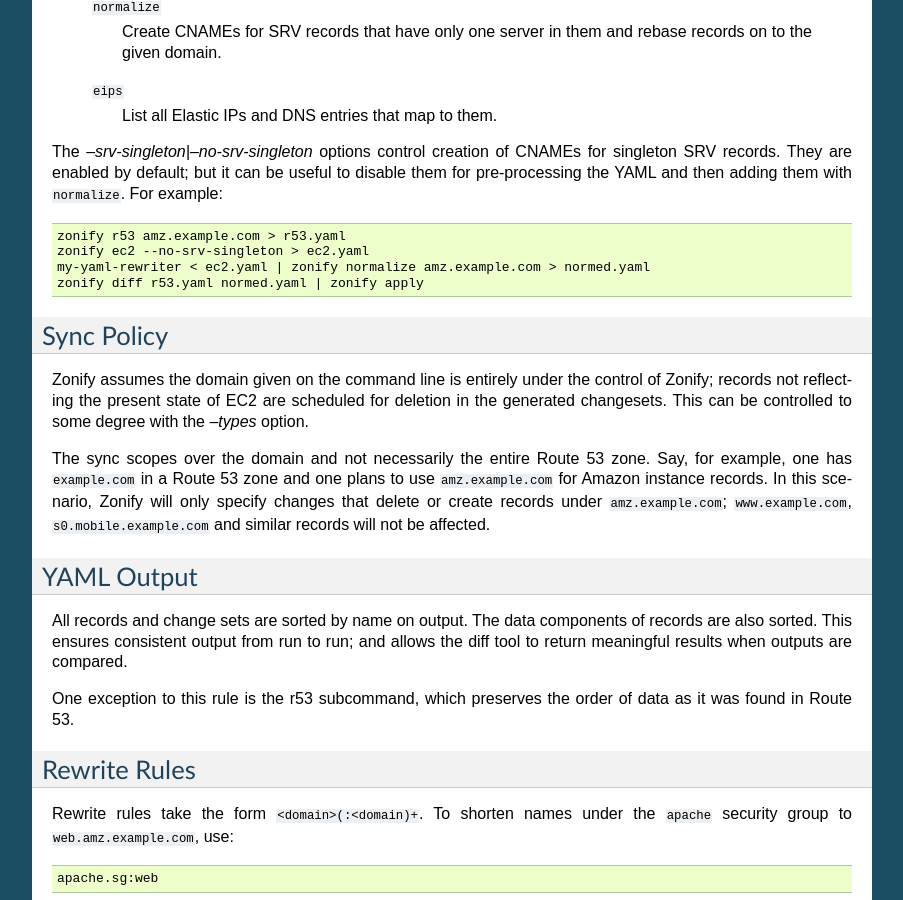
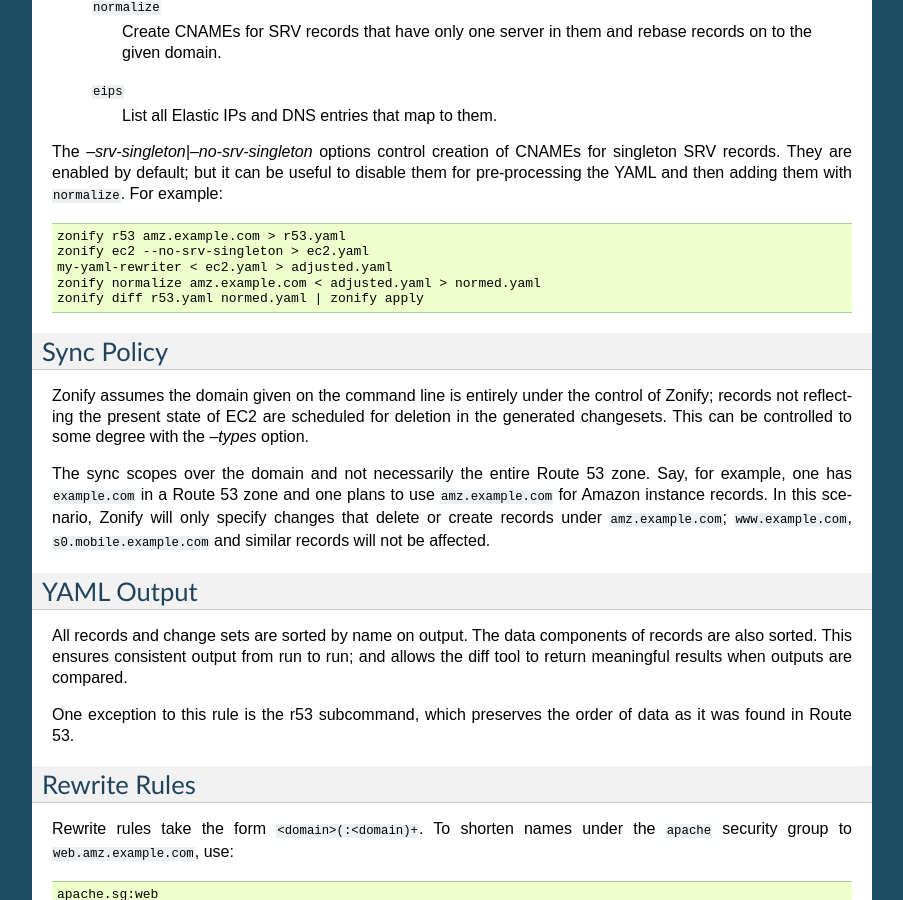
Before and after one commit to airbnb/zonify, a Sphinx documentation site: the page built from docs/source/index.rst, in a window 1280 px wide and 900 px high, scrolled down 1455 px. Shown: the whole window, without its empty margins (198-1101 px from the left). Built offline with Sphinx 7.4.7, drawn with Linux system fonts in a browser that asks for light colours.

Commit message:
Reformat long line.

```diff
--- a/docs/source/index.rst
+++ b/docs/source/index.rst
@@ -98,7 +98,8 @@ to disable them for pre-processing the YAML and then adding them with
 
   zonify r53 amz.example.com > r53.yaml
   zonify ec2 --no-srv-singleton > ec2.yaml
-  my-yaml-rewriter < ec2.yaml | zonify normalize amz.example.com > normed.yaml
+  my-yaml-rewriter < ec2.yaml > adjusted.yaml
+  zonify normalize amz.example.com < adjusted.yaml > normed.yaml
   zonify diff r53.yaml normed.yaml | zonify apply
 
 Sync Policy
```
